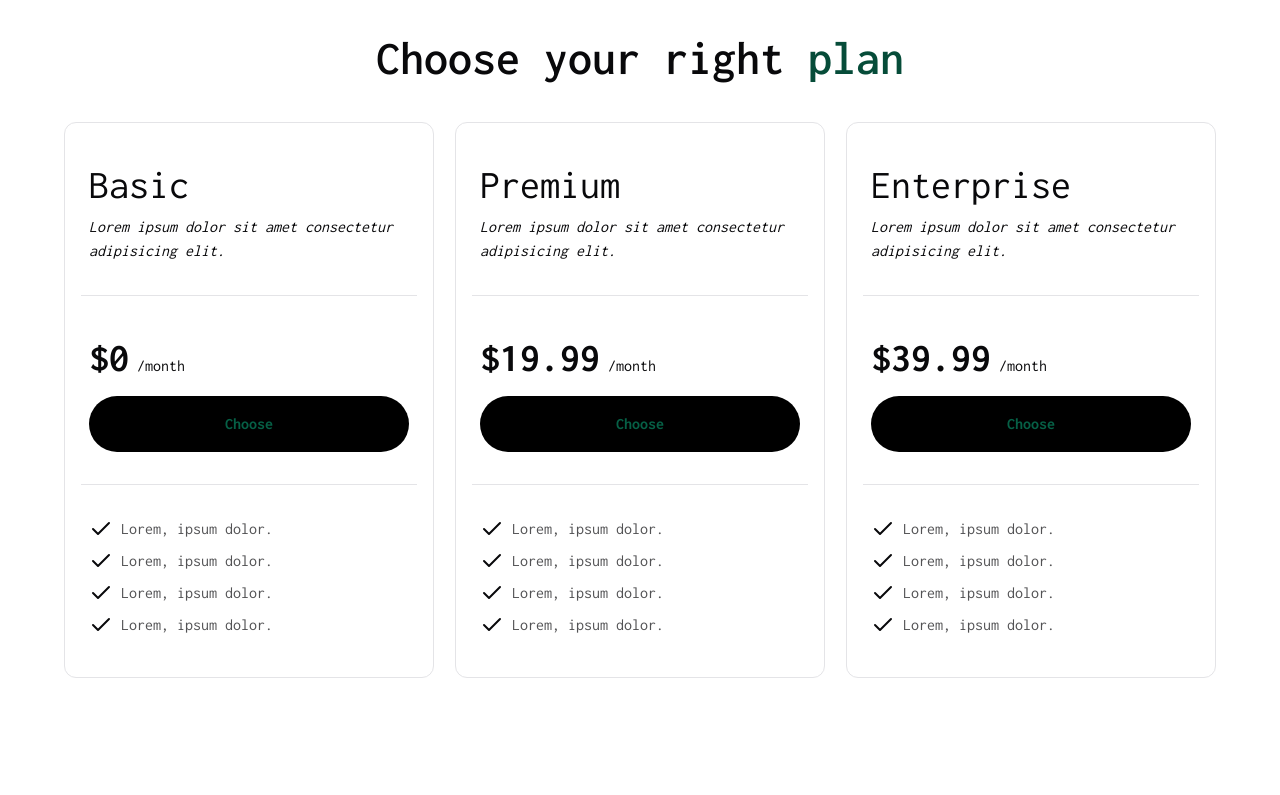
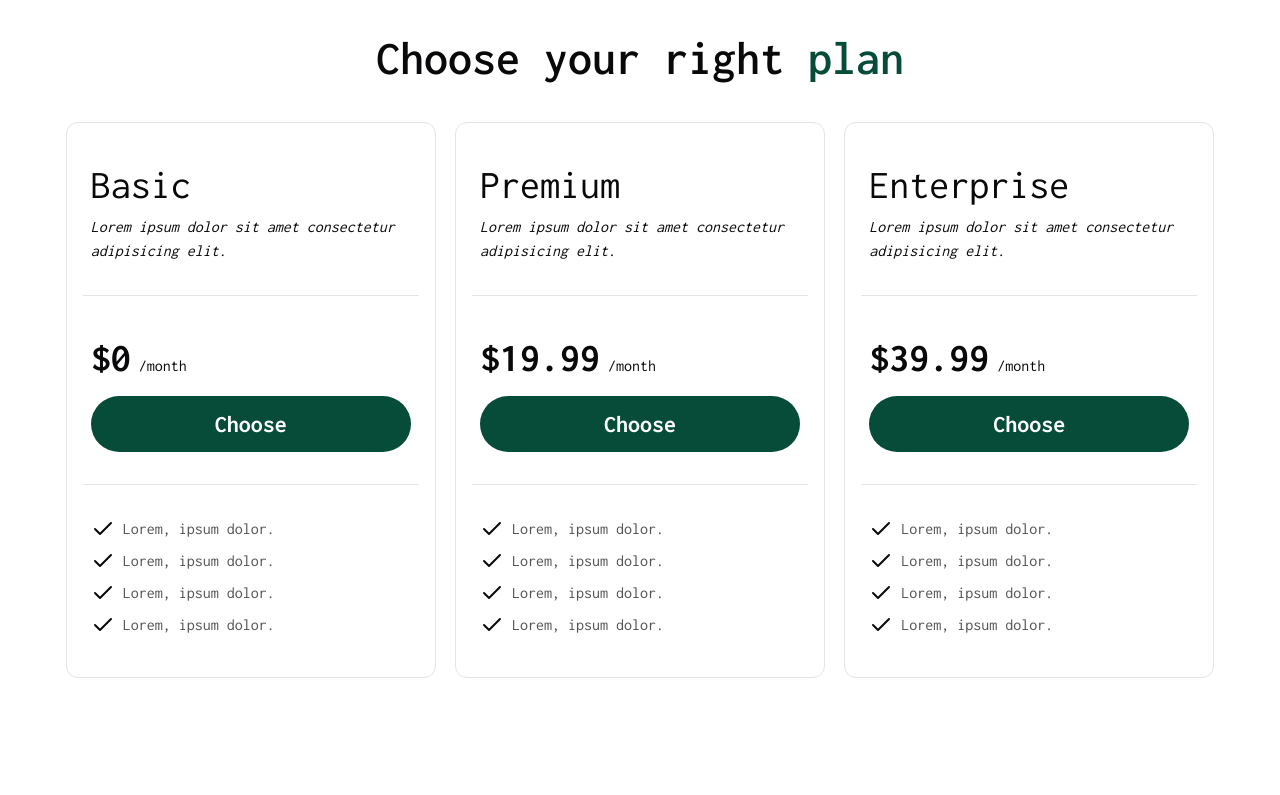
Before and after one commit to SebastienLaurentt/MoniPost, a Next.js app: page / in a window 1280 px wide. Shown: the part 2820-3615 px from the top of the page. Built offline with nearby package versions, Linux system fonts and the light colour scheme.

Commit message:
bunch of display update

```diff
--- a/app/globals.css
+++ b/app/globals.css
@@ -43,7 +43,7 @@
   }
 
   h1 {
-    @apply text-2xl md:text-5xl lg:text-7xl font-bold leading-[50px] md:leading-[72px];
+    @apply text-xl md:text-3xl lg:text-6xl xl:text-7xl font-bold leading-[40px] md:leading-[52px] lg:leading-[68px] xl:leading-[72px];
   }
 
   h2 {
--- a/app/page.tsx
+++ b/app/page.tsx
@@ -4,11 +4,10 @@ import Dms from "@/components/Sections/Dms";
 import Faq from "@/components/Sections/Faq";
 import PosturalArgument from "@/components/Sections/PosturalArgument";
 import Price from "@/components/Sections/Price";
-import Supports from "@/components/Sections/Supports";
 
 export default function Home() {
   return (
-    <main className="min-h-screen">
+    <main>
       <Hero />
       {/* <Supports /> */}
       <Background />
--- a/components/Footer.tsx
+++ b/components/Footer.tsx
@@ -4,13 +4,13 @@ import Link from "next/link";
 const Footer = () => {
   return (
     <footer className="w-full bg-primary p-6 text-secondary-foreground md:px-10 xl:px-16">
-      <div className="mx-auto flex flex-row items-center justify-between  xl:max-w-[1600px]">
+      <div className="mx-auto flex flex-row items-center justify-between xl:max-w-[1600px]">
         <Link href="/" className="flex flex-row items-center gap-x-2">
           <Shield color="white" size={36} strokeWidth={3} />
           <span className="text-lg font-bold">MoniPost</span>
         </Link>
-        <nav className="w-full text-xs md:w-fit md:text-sm">
-          <ul className="flex w-full flex-row justify-between gap-x-4">
+        <nav className="text-xs md:w-fit md:text-sm">
+          <ul className="flex w-full flex-row justify-between gap-x-2 md:gap-x-6">
             <li>
               <Link href="/privacy">Privacy Policy</Link>
             </li>
--- a/components/Hero.tsx
+++ b/components/Hero.tsx
@@ -6,9 +6,9 @@ import { Button } from "./ui/button";
 
 const Hero = () => {
   return (
-    <Section classname="flex flex-col  pt-36 pb-24 items-center text-center bg-primary">
+    <Section classname="flex flex-col pt-36 pb-24 items-center text-center bg-primary">
       <div className=" mb-20 flex flex-col items-center  text-white">
-        <AnimatedShinyText className=" inline-flex items-center justify-center px-4  transition ease-out hover:text-neutral-600 hover:duration-300">
+        <AnimatedShinyText className="inline-flex items-center justify-center px-4  transition ease-out hover:text-neutral-600 hover:duration-300">
           <Shield className="mr-1" />
           <span> Introducing MoniPost</span>
           <ArrowRightIcon className="ml-1 size-3 transition-transform duration-300 ease-in-out group-hover:translate-x-0.5" />
--- a/components/PriceCard.tsx
+++ b/components/PriceCard.tsx
@@ -9,18 +9,25 @@ interface PriceCardProps {
 
 const PriceCard = ({ forfait, forfaitDescription, price }: PriceCardProps) => {
   return (
-    <div className="border p-4 rounded-xl flex flex-col">
-      <div className="px-2 pb-8 pt-4 border-b">
+    <div className="flex flex-col rounded-xl border p-4">
+      <div className="border-b px-2 pb-8 pt-4">
         <h4>{forfait}</h4>
-        <span className="block xl:w-[320px]  italic">{forfaitDescription}</span>
+        <span className="block italic  xl:w-[320px]">{forfaitDescription}</span>
       </div>
-      <div className="px-2 py-8 border-b flex flex-col gap-y-2">
+      <div className="flex flex-col gap-y-2 border-b px-2 py-8">
         <span className="">
-          <span className="font-bold text-3xl">${price}</span> <span> /month</span>
+          <span className="text-3xl font-bold">${price}</span>{" "}
+          <span> /month</span>
         </span>
-        <Button variant="price" size="price">Choose</Button>
+        <Button
+          variant="price"
+          size="price"
+          className="bg-primary text-lg text-secondary-foreground"
+        >
+          Choose
+        </Button>
       </div>
-      <div className="px-2 pt-8 pb-4 flex flex-col gap-y-2 ">
+      <div className="flex flex-col gap-y-2 px-2 pb-4 pt-8 ">
         <span className="flex flex-row gap-x-2">
           <span>
             <Check />
--- a/components/Sections/Price.tsx
+++ b/components/Sections/Price.tsx
@@ -4,10 +4,10 @@ import SectionHeader from "../SectionHeader";
 
 const Price = () => {
   return (
-    <Section marginTop={true} id="price">
+    <Section marginTop={true} id="price" classname="">
       <SectionHeader title="Choose your right" titleHighlight="plan" />
 
-      <ul className="flex flex-col gap-y-8 lg:flex-row lg:justify-between lg:gap-x-4">
+      <ul className="flex flex-col gap-y-8 lg:flex-row lg:justify-around lg:gap-x-4">
         <li>
           <PriceCard
             forfait="Basic"
```
